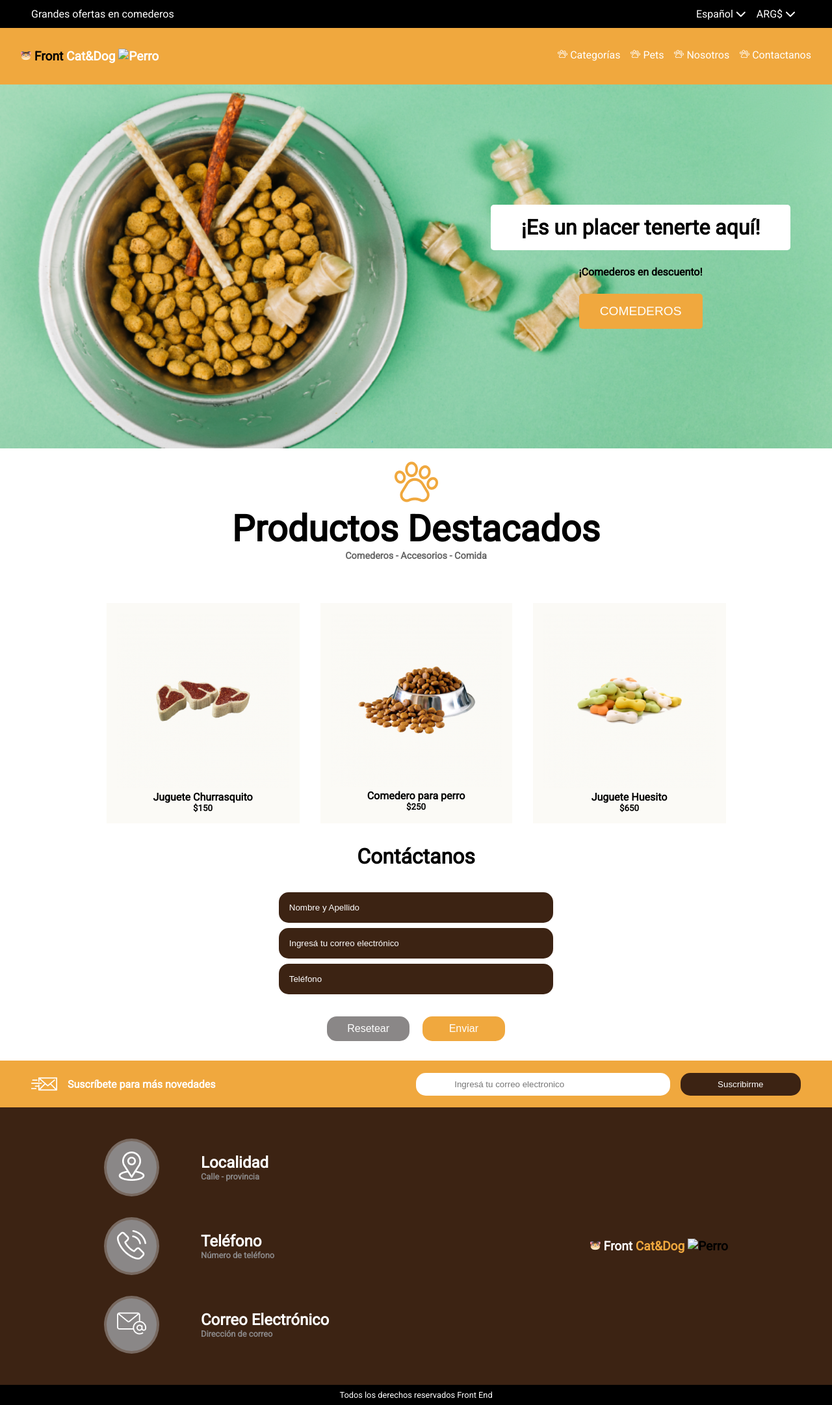
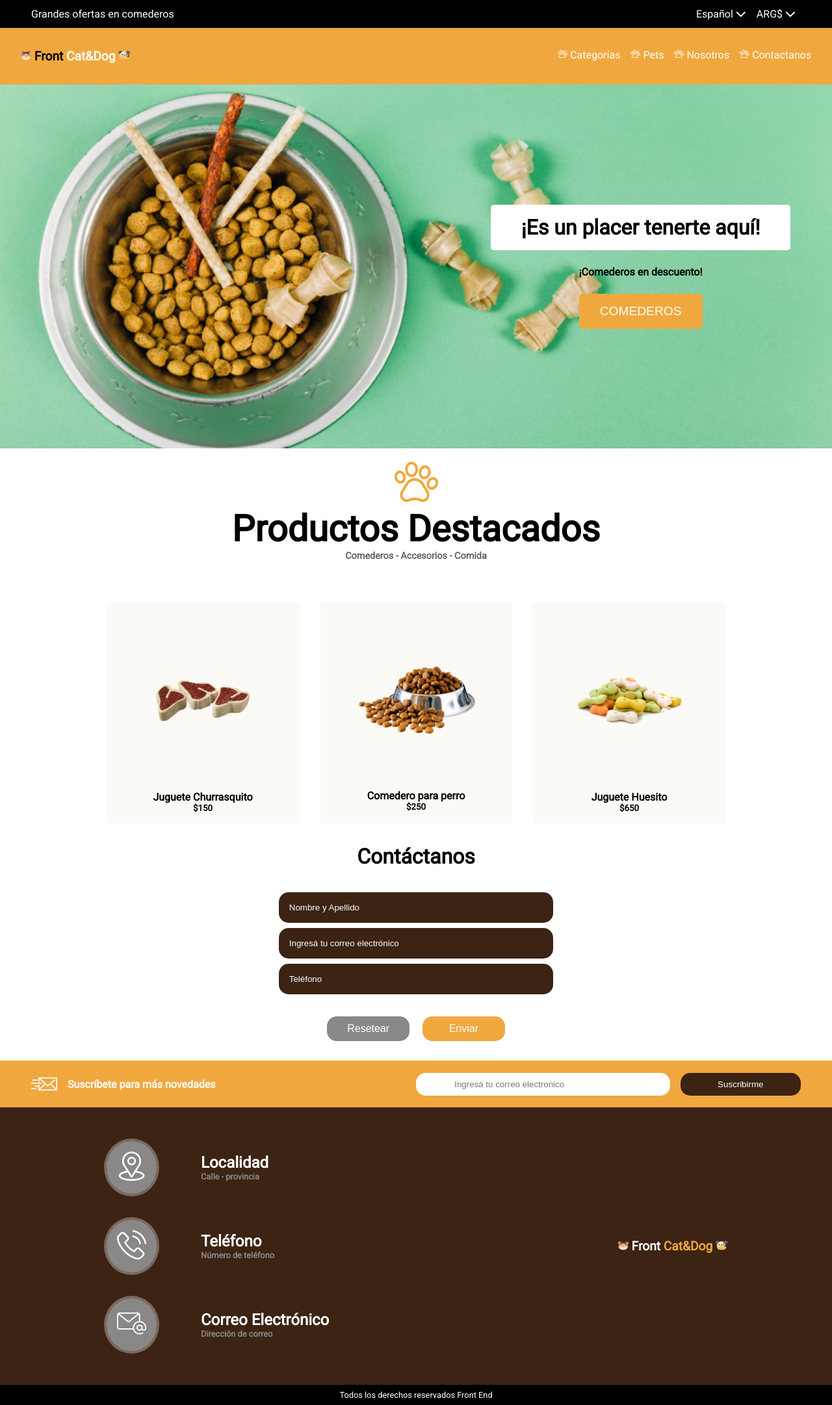
Before and after one commit to lautarodesouches/dh-front-end, a plain HTML site: page index.html in a window 1280 px wide. Shown: the whole page at 65% size. Drawn offline with Linux system fonts and the light colour scheme; the site is published under a folder, as on GitHub Pages, so addresses that start at the root find nothing.

Commit message:
dog img url

```diff
--- a/index.html
+++ b/index.html
@@ -31,7 +31,7 @@
                 <img src="./img/gato.png" alt="Gato">
                 <span class="text-dark">Front</span>
                 <span class="text-white">Cat&Dog</span>
-                <img src="/img/perro.png" alt="Perro">
+                <img src="./img/perro.png" alt="Perro">
             </div>
             <nav>
                 <ul type="none">
@@ -153,7 +153,7 @@
                 <img src="./img/gato.png" alt="Gato">
                 <span class="text-white">Front</span>
                 <span class="text-orange">Cat&Dog</span>
-                <img src="/img/perro.png" alt="Perro">
+                <img src="./img/perro.png" alt="Perro">
             </div>
         </section>
         <section id="footer-bottom">
```
